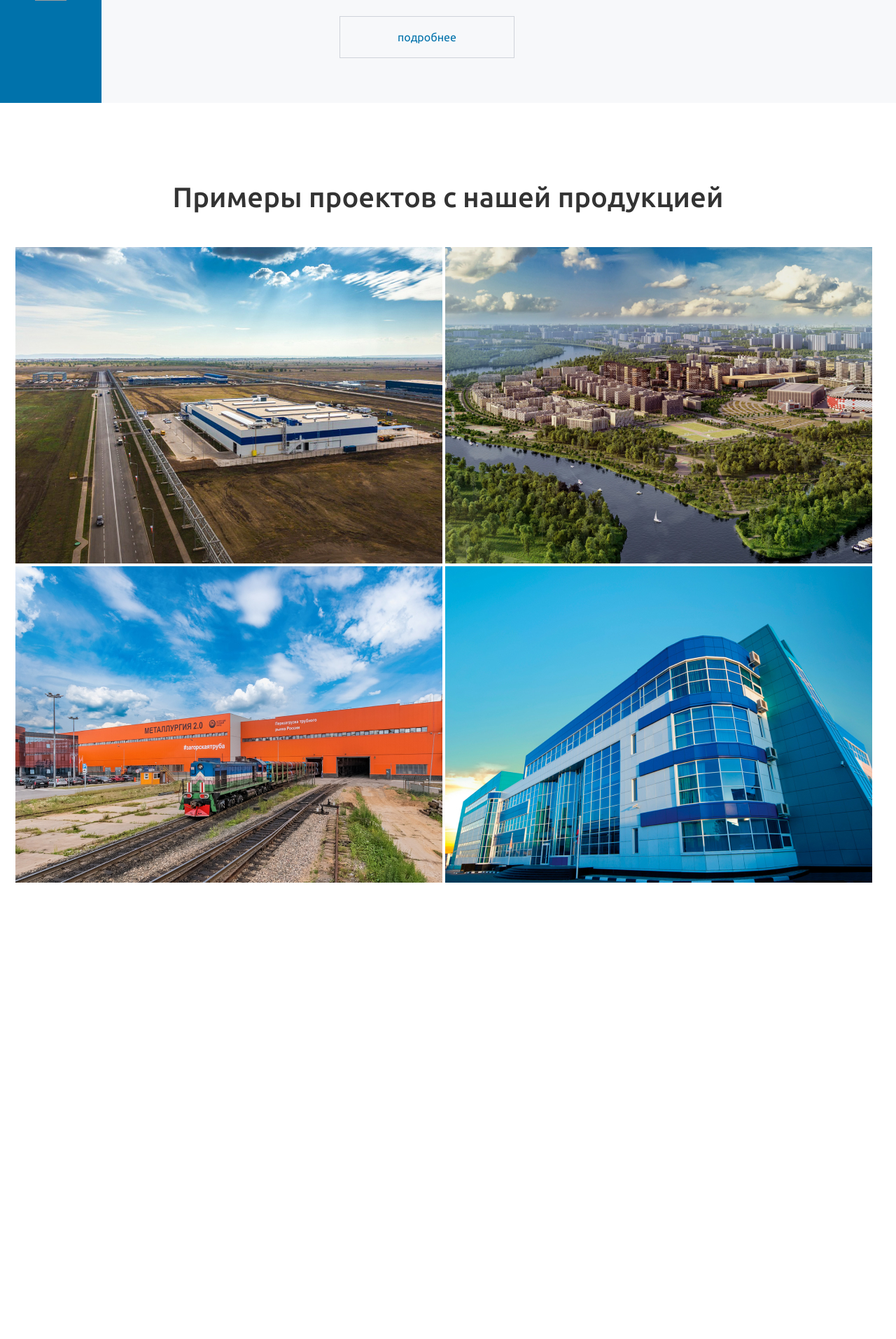
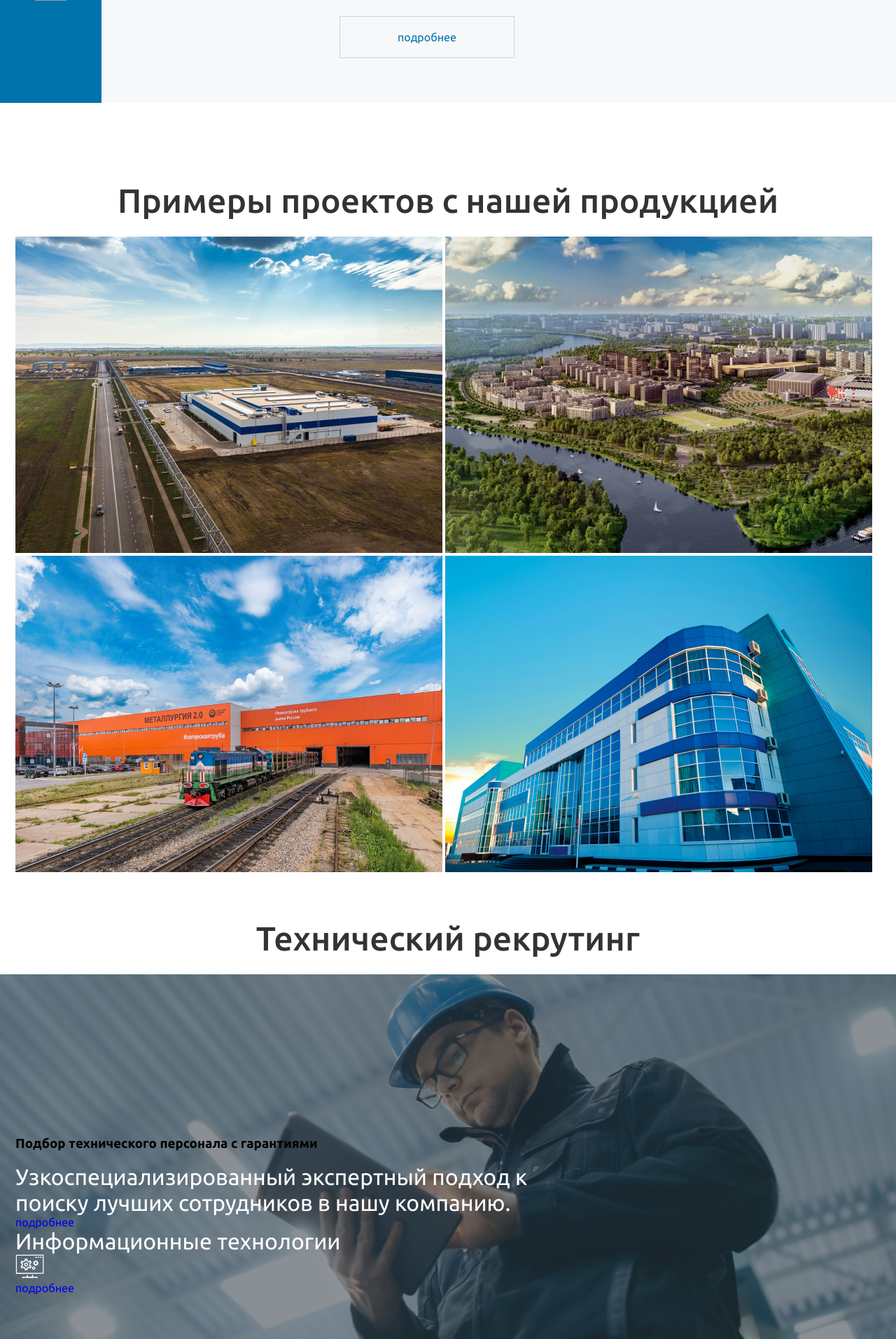
Before and after one commit to ilyuhin6/Metalprom, a PHP site: page / in a window 1280 px wide; the page is wider, and only the part inside the window is pictured. Shown: the part 2459-4372 px from the top of that part at 70% size. Before the commit the page ends 3720 px from the top of that part, so only its background shows below. Run offline with PHP 8.4, Linux system fonts and the light colour scheme; grey boxes are pictures that could not be loaded.

Commit message:
add: section start

```diff
--- a/css/style.css
+++ b/css/style.css
@@ -326,16 +326,44 @@ body {
 
 /* START section-biznes */
 
-.tsection-biznes {
-  padding: 7em 0;
+.title-section-biznes {
+  font-size: 48px;
+}
+
+.biznes-work {
+  background-image: url("../img/work-torch.jpg");
+  background-size: cover;
+  background-repeat: no-repeat;
+  padding-top: 100px;
 }
 
 .title-section-biznes {
-  font-size: 2.5rem;
+  font-size: 3rem;
   font-weight: 500;
   color: #333333;
   text-align: center;
-  margin-bottom: 3rem;
+  margin-bottom: 1.5rem;
+}
+
+.title-biznes-work-title {
+  color: #fff;
+  font-size: 48px;
+  max-width: 750px;
+}
+
+.title-biznes-work-right {
+  font-size: 2rem;
+  font-weight: 500;
+  line-height: 135%;
+  color: #fff;
+  max-width: 43.75rem;
+}
+
+.biznes-work-right-text {
+  font-size: 2rem;
+  color: #fff;
+  font-weight: 400;
+  max-width: 46rem;
 }
 
 @media (max-width: 1250px) {
--- a/index.html
+++ b/index.html
@@ -224,6 +224,35 @@
         </div>
     </section>
 
+
+    <section class="section section-biznes-work">
+        <h2 class="title-section-biznes">Технический рекрутинг</h2>
+        <div class="biznes-work">
+            <div class="biznes-work-wrapper">
+                <div class="container">
+                    <div class="biznes-work-left">
+                        <h3 class="title-biznes-work">
+                            Подбор технического персонала с гарантиями
+                        </h3>
+                        <p class="biznes-work-right-text">
+                            Узкоспециализированный экспертный подход к поиску лучших сотрудников в нашу компанию.
+                        </p>
+                        <a href="#" class="link-work-product">подробнее</a>
+                    </div>
+                    <div class="biznes-work-right">
+                        <div class="biznes-work-wrapper-right">
+                            <p class="biznes-work-right-text">
+                                Информационные технологии
+                            </p>
+                            <img src="./img/icon/work.svg" alt="">
+                        </div>
+                        <a href="#" class="link-work-product">подробнее</a>
+                    </div>
+                </div>
+            </div>
+        </div>
+    </section>
+
     <script src="./js/main.js"></script>
 </body>
 
```
Also changed, not shown: img/icon/work-bg.jpg (added), img/icon/work.svg (added), img/work-torch.jpg (added).
